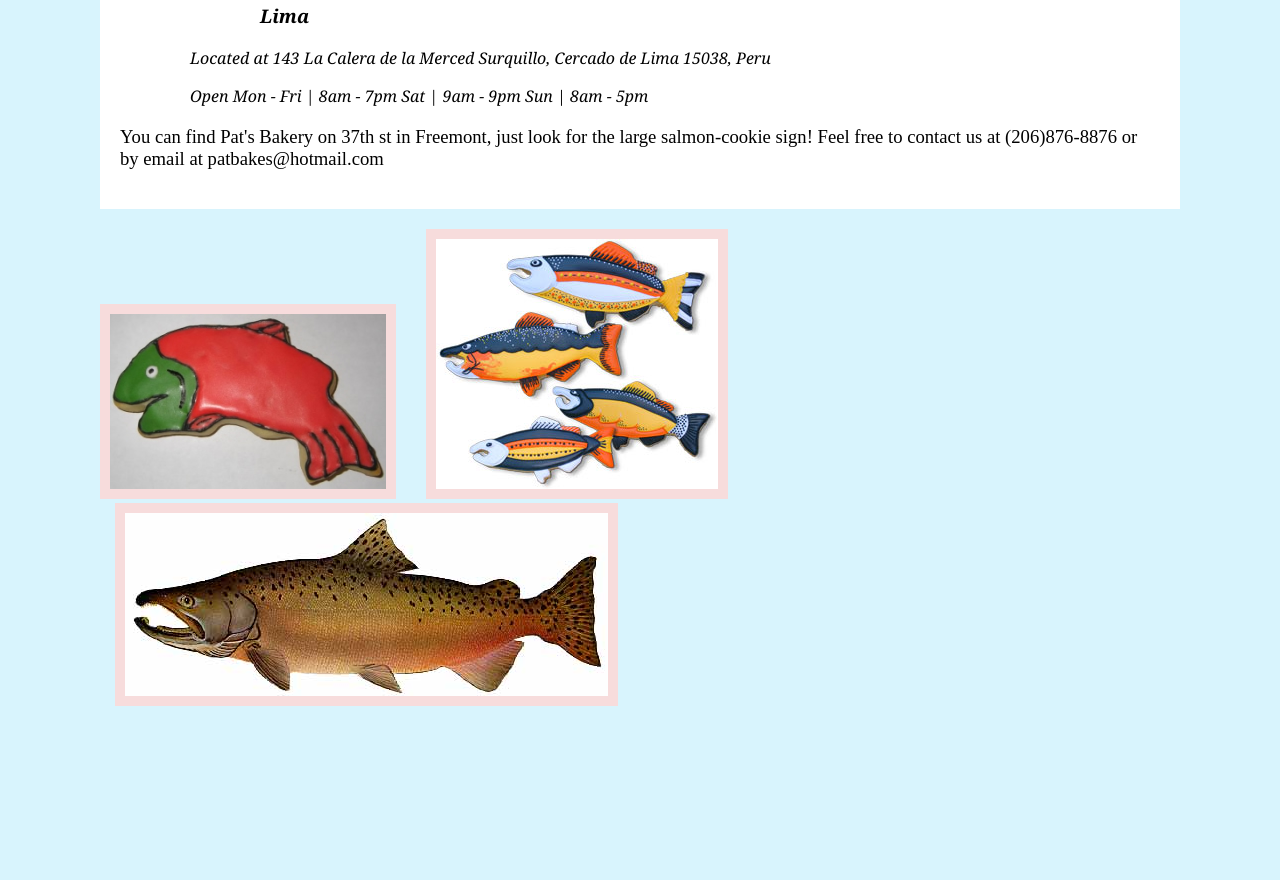
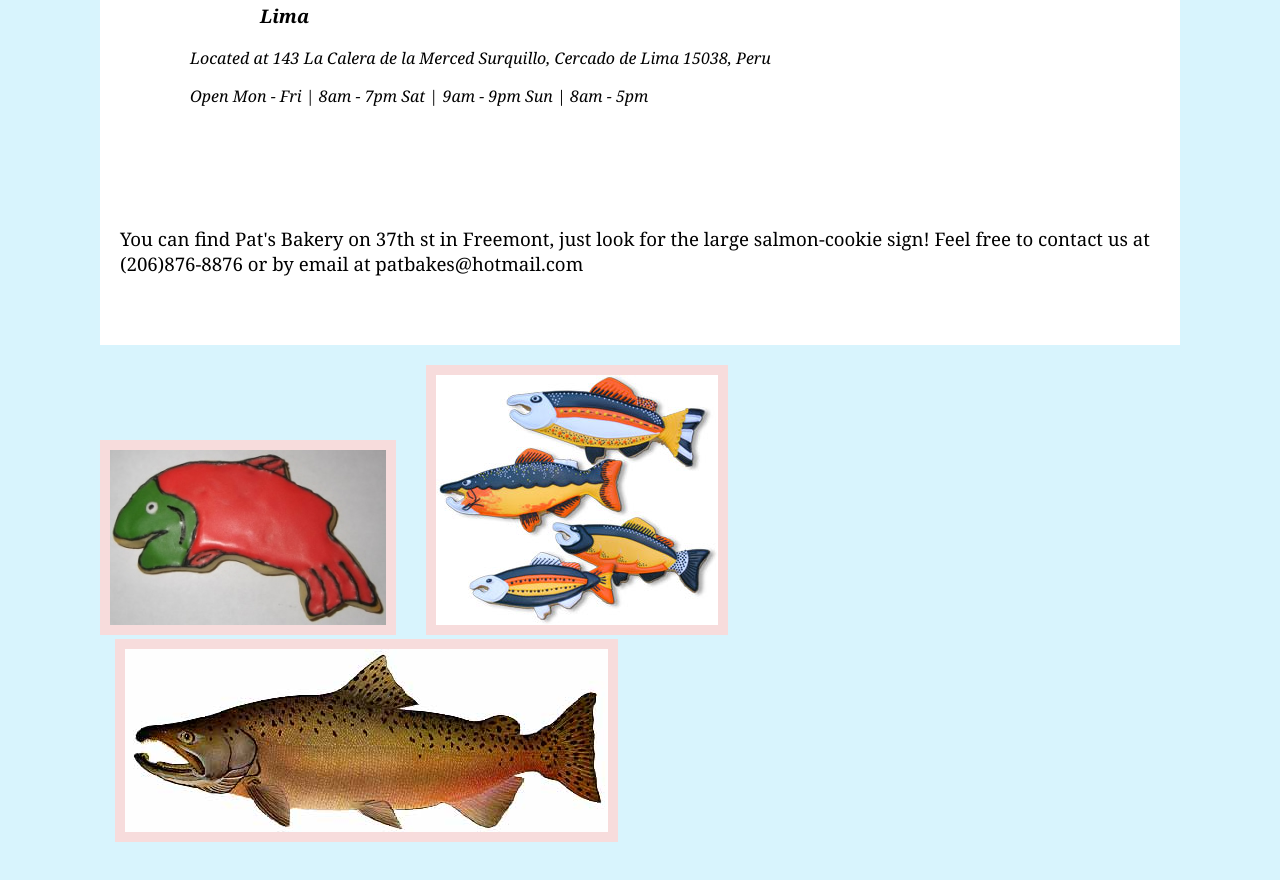
Before and after one commit to sam-thurman/cookie-stand, a plain HTML site: page index.html in a window 1280 px wide. Shown: the part 1255-2135 px from the top of the page. Before the commit the page ends 2065 px from the top, so only its background shows below. Drawn offline with Linux system fonts and the light colour scheme.

Commit message:
css looking good, contact info on index.html

```diff
--- a/stylesHome.css
+++ b/stylesHome.css
@@ -44,6 +44,9 @@ header {
   font-size: 14pt;
 }
 #contact-info {
+  padding-top: 100px;
+  padding-bottom: 30px;
+  font-family: Georgia;
   font-size: 14pt;
 }
 ul {
```
